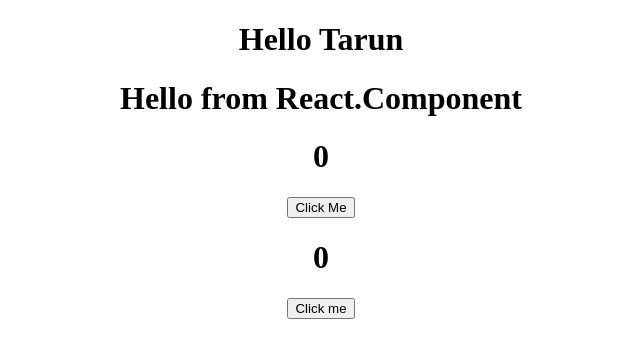
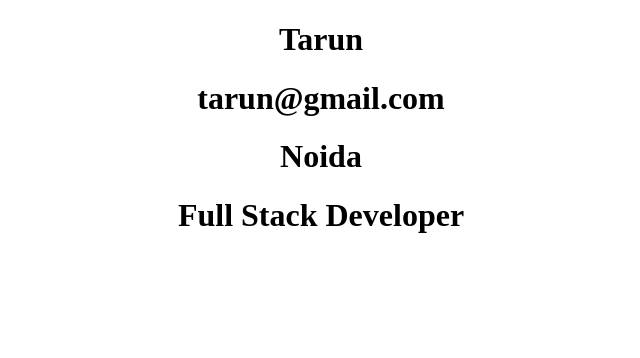
Before and after one commit to Tarunkumar2407/ReactBasicsPractise, a React (Create React App) app: page / in a window 1280 px wide. Shown: the top 358 px of the page, without its empty margins (319-959 px from the left). Built offline with nearby package versions, Linux system fonts and the light colour scheme.

Commit message:
props in functional component

```diff
--- a/src/App.js
+++ b/src/App.js
@@ -1,15 +1,17 @@
 import './App.css';
-import Greet from './Components/functionalComponents/Greet';
-import GreetClass from './Components/classComponents/classGreet';
-import StateFunctional from './Components/functionalComponents/StateByFunctional';
-import StateInClass from './Components/classComponents/StateInClass';
+// import Greet from './Components/functionalComponents/Greet';
+// import GreetClass from './Components/classComponents/classGreet';
+// import StateFunctional from './Components/functionalComponents/StateByFunctional';
+// import StateInClass from './Components/classComponents/StateInClass';
+import Student from './Components/props/Student';
 function App() {
   return (
     <div className="App">
-      <Greet />
-      <GreetClass />
-      <StateFunctional />
-      <StateInClass />
+      {/* <Greet /> */}
+      {/* <GreetClass /> */}
+      {/* <StateFunctional /> */}
+      {/* <StateInClass /> */}
+      <Student name = "Tarun" email="tarun@gmail.com" others={{address:"Noida", jobrole: "Full Stack Developer"}} />
 
     </div>
   );
--- /dev/null
+++ b/src/Components/props/Student.js
@@ -0,0 +1,20 @@
+import React from 'react'
+
+const Student = ({name, email, others}) => {
+    // console.log(props)
+  return (
+    <div>
+      {/* <h1>{props.name}</h1>
+      <h2>{props.email}</h2>
+      <h2>{props.others.address}</h2>
+      <h2>{props.others.jobrole}</h2> */}
+      <h1>{name}</h1>
+      <h1>{email}</h1>
+      <h1>{others.address}</h1>
+      <h1>{others.jobrole}</h1>
+
+    </div>
+  )
+}
+
+export default Student
```
